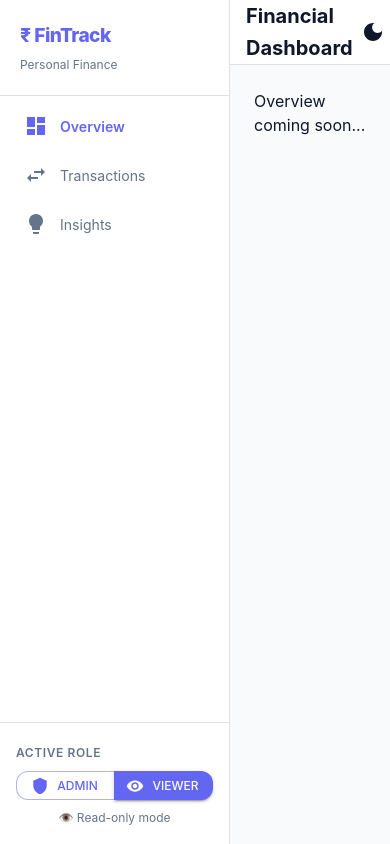
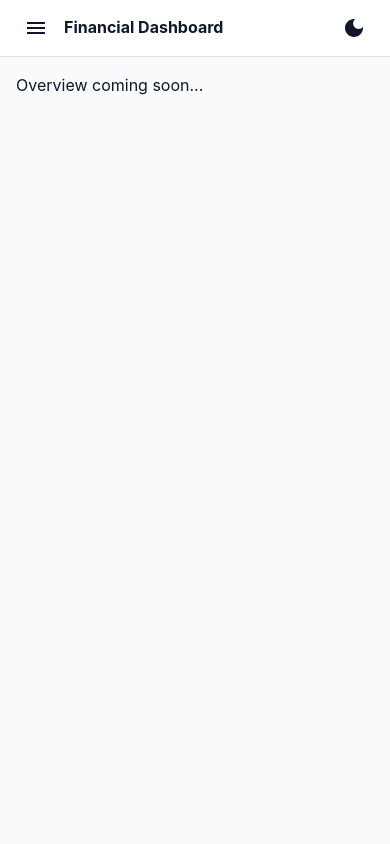
Before and after one commit to MuqhtadeerM/Finance-Dashboard, a React (Vite) app: page / in a window 390 px wide. Built offline with nearby package versions, Linux system fonts and the light colour scheme.

Commit message:
added responsive layout

```diff
--- a/src/components/layout/Layout.jsx
+++ b/src/components/layout/Layout.jsx
@@ -15,9 +15,9 @@ import {
   Divider,
   Button,
   ButtonGroup,
-  Chip,
   Tooltip,
   useTheme,
+  useMediaQuery,
 } from "@mui/material";
 import {
   Dashboard,
@@ -27,6 +27,7 @@ import {
   LightMode,
   Shield,
   Visibility,
+  Menu,
 } from "@mui/icons-material";
 import { useApp, ROLES } from "../../context/AppContext";
 
@@ -38,29 +39,13 @@ const NAV_ITEMS = [
   { to: "/insights", label: "Insights", icon: <Lightbulb /> },
 ];
 
-export default function Layout({ children }) {
-  const { darkMode, setDarkMode, role, setRole } = useApp();
-  const theme = useTheme();
+// ── Sidebar content extracted so we reuse it in both mobile + desktop ──
+function SidebarContent({ onNavClick }) {
+  const { role, setRole } = useApp();
   const location = useLocation();
 
   return (
-    <Box sx={{ display: "flex", minHeight: "100vh" }}>
-      {/* ── Sidebar (permanent drawer) ── */}
-      <Drawer
-        variant="permanent"
-        sx={{
-          width: SIDEBAR_WIDTH,
-          flexShrink: 0,
-          "& .MuiDrawer-paper": {
-            width: SIDEBAR_WIDTH,
-            boxSizing: "border-box",
-            borderRight: `1px solid ${theme.palette.divider}`,
-            backgroundColor: theme.palette.background.paper,
-            display: "flex",
-            flexDirection: "column",
-          },
-        }}
-      >
+    <Box sx={{ display: "flex", flexDirection: "column", height: "100%" }}>
       {/* Brand */}
       <Box sx={{ px: 2.5, py: 2.5 }}>
         <Typography
@@ -69,7 +54,6 @@ export default function Layout({ children }) {
             fontWeight: 800,
             letterSpacing: "-0.03em",
             color: "primary.main",
-              fontSize: "1.2rem",
           }}
         >
           ₹ FinTrack
@@ -81,20 +65,19 @@ export default function Layout({ children }) {
 
       <Divider />
 
-        {/* Navigation links */}
+      {/* Nav links */}
       <List sx={{ px: 1, pt: 1, flex: 1 }}>
         {NAV_ITEMS.map(({ to, label, icon }) => {
-            // Check if this nav item is active
           const isActive =
             to === "/"
               ? location.pathname === "/"
               : location.pathname.startsWith(to);
-
           return (
             <ListItem key={to} disablePadding sx={{ mb: 0.5 }}>
               <ListItemButton
                 component={NavLink}
                 to={to}
+                onClick={onNavClick}
                 sx={{
                   borderRadius: 2,
                   color: isActive ? "primary.main" : "text.secondary",
@@ -172,10 +155,63 @@ export default function Layout({ children }) {
           {role === ROLES.ADMIN ? "✏️ Can add & edit" : "👁️ Read-only mode"}
         </Typography>
       </Box>
+    </Box>
+  );
+}
+
+// ── Main Layout ──
+export default function Layout({ children }) {
+  const { darkMode, setDarkMode } = useApp();
+  const theme = useTheme();
+
+  // isMobile = true when screen is smaller than "md" (900px)
+  const isMobile = useMediaQuery(theme.breakpoints.down("md"));
+
+  // Controls mobile drawer open/close
+  const [mobileOpen, setMobileOpen] = useState(false);
+
+  return (
+    <Box sx={{ display: "flex", minHeight: "100vh" }}>
+      {/* ── Desktop: permanent sidebar ── */}
+      {!isMobile && (
+        <Drawer
+          variant="permanent"
+          sx={{
+            width: SIDEBAR_WIDTH,
+            flexShrink: 0,
+            "& .MuiDrawer-paper": {
+              width: SIDEBAR_WIDTH,
+              boxSizing: "border-box",
+              borderRight: `1px solid ${theme.palette.divider}`,
+              backgroundColor: theme.palette.background.paper,
+            },
+          }}
+        >
+          <SidebarContent />
         </Drawer>
+      )}
+
+      {/* ── Mobile: temporary drawer (slides in/out) ── */}
+      {isMobile && (
+        <Drawer
+          variant="temporary"
+          open={mobileOpen}
+          onClose={() => setMobileOpen(false)}
+          sx={{
+            "& .MuiDrawer-paper": {
+              width: SIDEBAR_WIDTH,
+              backgroundColor: theme.palette.background.paper,
+            },
+          }}
+        >
+          <SidebarContent onNavClick={() => setMobileOpen(false)} />
+        </Drawer>
+      )}
 
       {/* ── Main area ── */}
-      <Box sx={{ flex: 1, display: "flex", flexDirection: "column" }}>
+      <Box
+        sx={{ flex: 1, display: "flex", flexDirection: "column", minWidth: 0 }}
+      >
         {/* Topbar */}
         <AppBar
           position="static"
@@ -187,9 +223,20 @@ export default function Layout({ children }) {
           }}
         >
           <Toolbar sx={{ justifyContent: "space-between" }}>
-            <Typography variant="h6" sx={{ fontWeight: 700 }}>
+            <Box sx={{ display: "flex", alignItems: "center", gap: 1 }}>
+              {/* Hamburger — only on mobile */}
+              {isMobile && (
+                <IconButton onClick={() => setMobileOpen(true)} color="inherit">
+                  <Menu />
+                </IconButton>
+              )}
+              <Typography
+                variant="h6"
+                sx={{ fontWeight: 700, fontSize: { xs: "1rem", sm: "1.2rem" } }}
+              >
                 Financial Dashboard
               </Typography>
+            </Box>
 
             <Tooltip title="Toggle dark mode">
               <IconButton
@@ -207,7 +254,7 @@ export default function Layout({ children }) {
           component="main"
           sx={{
             flex: 1,
-            p: 3,
+            p: { xs: 2, sm: 3 }, // less padding on mobile
             backgroundColor: "background.default",
             overflow: "auto",
           }}
```
Lines whose indentation alone changed are shown as unchanged.
